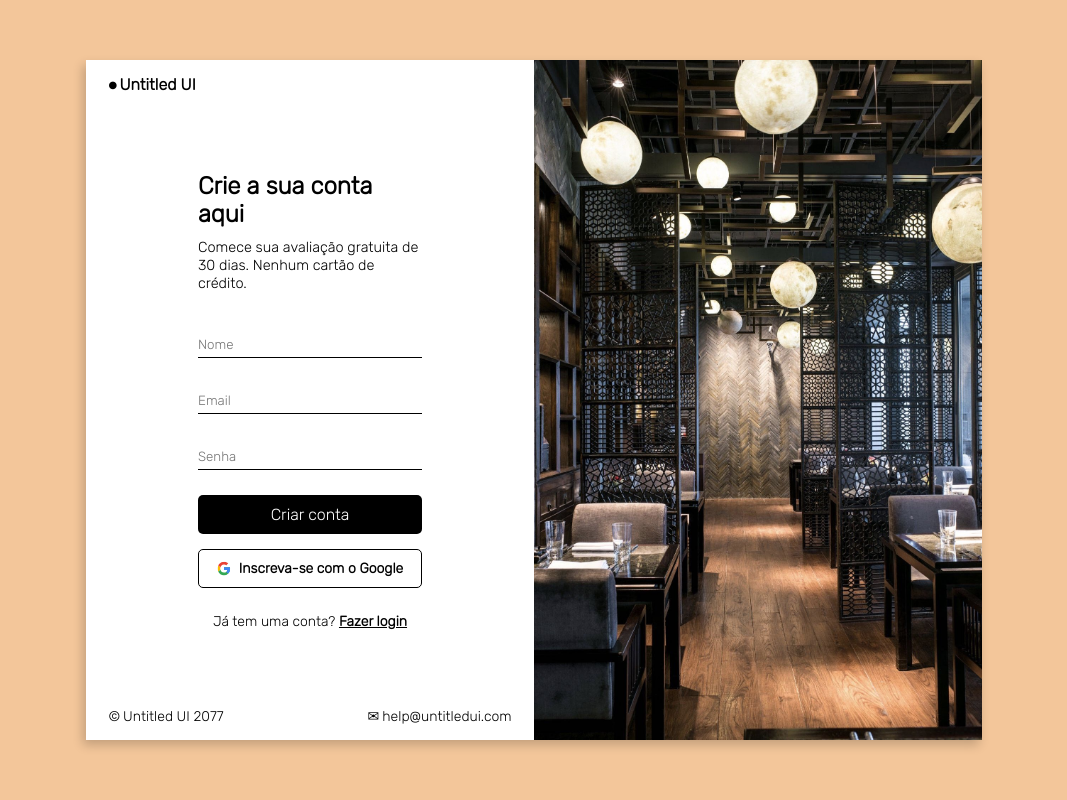
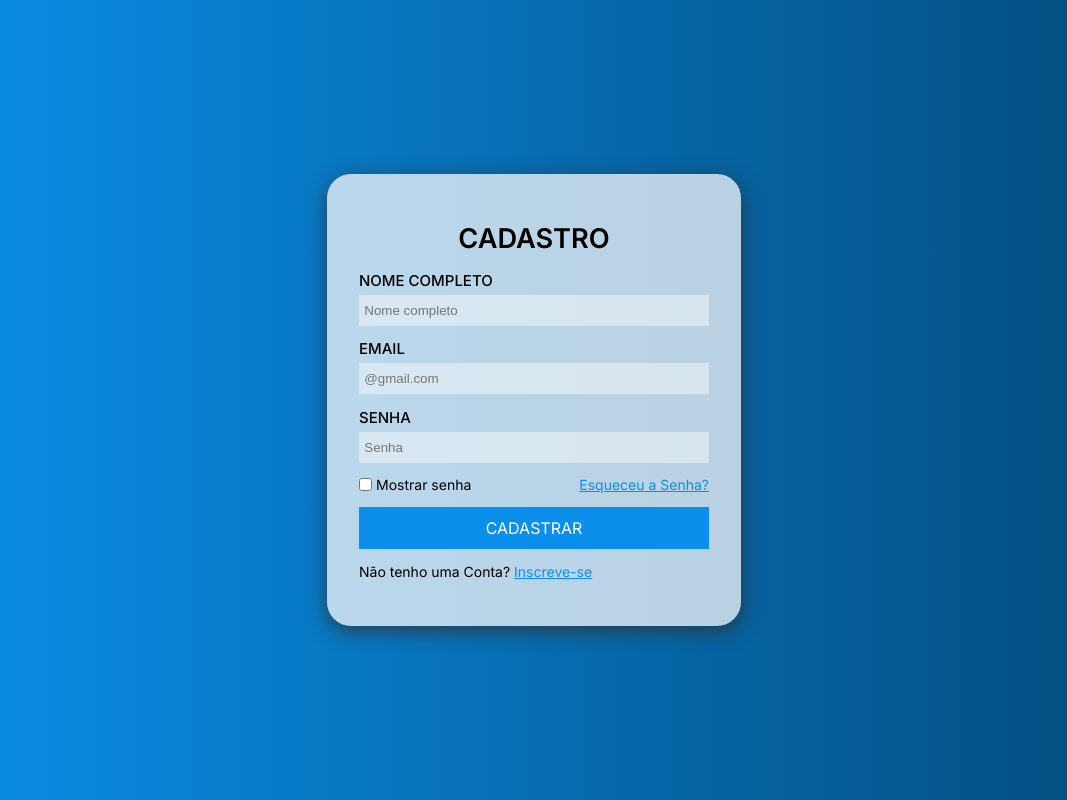
Before and after one commit to Aparecido-Silva/Crud-conta, a website: page src/pages/cadastro/index.html in a window 1280 px wide. Shown: the whole page, without its empty margins (106-1173 px from the left). Drawn offline with Linux system fonts and the light colour scheme.

Commit message:
iniciando o front-end

```diff
--- /dev/null
+++ b/config/style/style.css
@@ -0,0 +1,13 @@
+@import url('https://fonts.googleapis.com/css2?family=Inter:wght@400;500;600&display=swap');
+
+
+:root {
+    --azul-back: linear-gradient(90deg, rgb(10, 144, 234), rgb(3, 74, 122));
+    --white-1: rgba(255, 253, 253, 0.722);
+    --box-shadow: 0 5px 20px rgba(48, 48, 48, 0.795);
+    --back-input: rgba(249, 248, 248, 0.47);
+    --blue-1: rgb(10, 144, 234);
+    --blue-hover: rgb(8, 132, 215);
+    --white-2: #fff;
+    --fonte: 'Inter', sans-serif;;
+}
--- a/src/pages/cadastro/index.html
+++ b/src/pages/cadastro/index.html
@@ -4,43 +4,32 @@
     <meta charset="UTF-8">
     <meta http-equiv="X-UA-Compatible" content="IE=edge">
     <meta name="viewport" content="width=device-width, initial-scale=1.0">
-    <link rel="stylesheet" href="style.css">
+    <link rel="stylesheet" href="./style.css/style.css">
     <title>Faça seu cadastro</title>
 </head>
 <body>
     <main>
-        <section class="section-conteudo">
-            <section class="left-conteudo">
-                <div class="left-logo"><p>Untitled UI</p></div>
-                <div class="div-form-login">
-                    <div class="div-form">
-                        <h1>Crie a sua conta aqui</h1>
-                        <p>Comece sua avaliação gratuita de 30 dias. Nenhum cartão de crédito.</p>
-                        <form action="/cadastro" method="post" class="left-form">
-                            <input type="text" name="nome" id="nome" placeholder="Nome" required>
-                            <input type="email" name="email" id="email" placeholder="Email" required>
-                            <input type="password" name="senha" id="senha" placeholder="Senha" required>
-                            <input type="submit" value="Criar conta" class="btn-create" id="button-create">
-                        </form>
-                        <div class="div-login">
-                            <a href="#" class="btn-google">
-                                <img class="logo-google" src="./google.svg" alt="Logo do google"><p>Inscreva-se com o Google</p>
-                            </a>
-                            <p>Já tem uma conta?<strong> <a href="/" target="_blank" >Fazer login</a></strong></p>
-                        </div>
-                    </div>
-                </div>
-                <div class="div-credencias">
-                    <p>Untitled UI 2077</p>
-                    <a href="#">help@untitledui.com</a>
-                </div>
-            </section>
-
-            <section class="right-conteudo">
-                <img src="./restaurante2.jpg" alt="Foto de restaurente">
-            </section>
-        </section>
+        <form action="" method="post" class="form">
+            <h1 class="form__title">Cadastro</h1>
+            <label for="nome" class="form__subtitle">Nome completo</label>
+            <input type="text" placeholder="Nome completo" id="nome" name="nome" class="form__input">
+            <label for="email" class="form__subtitle">Email</label>
+            <input type="email" placeholder="@gmail.com" id="email" name="email" class="form__input">
+            <label for="senha" class="form__subtitle">Senha</label>
+            <input type="password" placeholder="Senha" id="senha" name="senha" class="form__input">
+            <fieldset class="form__senha">
+                <span class="senha--checkbox">
+                    <input type="checkbox" id="mostrar" class="senha__mostrar">
+                    <label for="mostrar">Mostrar senha</label>
+                </span>
+                <a href="#" class="senha__link">Esqueceu a Senha?</a>
+            </fieldset>
+            <input type="submit" value="Cadastrar" class="form__button">
+            <span class="form__conta">
+                Não tenho uma Conta?
+                <a href="#" class="conta__link">Inscreve-se</a>
+            </span>
+        </form>
     </main>
-    <script src="/index.js"></script>
 </body>
 </html>
--- a/src/pages/cadastro/style.css
+++ /dev/null
@@ -1,191 +0,0 @@
-@import url('https://fonts.googleapis.com/css2?family=Inconsolata&family=Rubik:wght@300&display=swap');
-
-/*font-family: 'Inconsolata', monospace;
-font-family: 'Rubik', sans-serif;*/
-
-:root{
-    --cor-preta:black;
-    --cor-branca:white;
-    --cor-background: #f3c69a;
-}
-
-*{
-    margin: 0;
-    padding: 0;
-    box-sizing: border-box;
-}
-
-body{
-    background: var(--cor-background);
-}
-
-main{
-    display: flex;
-    justify-content: center;
-    align-items: center;
-    width: 100vw;
-    height: 100vh;
-}
-
-.section-conteudo{
-    display: flex;
-    box-shadow: -3px 5px 10px rgb(0, 0, 0, .2);
-}
-
-.left-conteudo{
-    width: 35vw;
-    height: 85vh;
-    display: flex;
-    flex-direction: column;
-    justify-content: center;
-    align-items: center;
-    padding: 15px 0;
-    box-sizing: border-box;
-    background: var(--cor-branca);
-}
-
-.left-logo{
-    display: flex;
-    justify-content: left;
-    width: 90%;
-    font-weight: bold;
-    font-size: 16px;
-    font-family: 'Rubik', sans-serif;
-}
-
-.left-logo p::before{
-    content: "⦁";
-    margin-right: 3px;
-}
-
-.div-form-login{
-    display: flex;
-    flex-direction: column;
-    justify-content: center;
-    width: 50%;
-    height: 90vh;
-}
-
-.div-form > h1{
-    font-size: 1.5em;
-    font-family: 'Rubik', sans-serif;
-}
-
-.div-form > p{
-    margin-top: 10px;
-    font-size: 14.5px;
-    font-family: 'Rubik', sans-serif;
-}
-
-.left-form{
-    display: flex;
-    flex-direction: column;
-    gap: 10px;
-    margin-top: 20px;
-}
-
-.left-form input:not(.btn-create){
-    width: 100%;
-    border: none;
-    border-bottom: 1px solid var(--cor-preta);
-    padding: 5px 0;
-    outline: none;
-    margin-top: 20px;
-    font-family: 'Rubik', sans-serif;
-}
-
-.btn-create{
-    padding: 10px 5px;
-    border-radius: 5px;
-    border: none;
-    background: var(--cor-preta);
-    color: var(--cor-branca);
-    margin-top: 15px;
-    font-size: 16px;
-    cursor: pointer;
-    font-family: 'Rubik', sans-serif;
-}
-
-.div-login{
-    display: flex;
-    flex-direction: column;
-    justify-content: center;
-    align-items: center;
-    text-align: center;
-    font-family: 'Rubik', sans-serif;
-    font-size: 14px;
-}
-
-.div-login > a{
-    display: flex;
-    justify-content: center;
-    align-items: center;
-    gap: 8px;
-}
-
-.div-login > a p{
-    font-weight: 600;
-    margin: 0;
-}
-
-.logo-google{
-    width: 1.1vw;
-}
-
-.div-login .btn-google{
-    width: 100%;
-    margin-top: 15px;
-    text-decoration: none;
-    color: var(--cor-preta);
-    padding: 10px 5px;
-    border: 1px solid var(--cor-preta);
-    border-radius: 5px;
-    font-size: 14px;
-    font-family: 'Rubik', sans-serif;
-}
-
-.div-login > p{
-    margin-top: 25px;
-}
-
-.div-login > p a{
-    text-decoration: none;
-    color: var(--cor-preta);
-    text-decoration: underline;
-}
-
-.div-credencias{
-    width: 90%;
-    display: flex;
-    justify-content: space-between;
-    font-family: 'Rubik', sans-serif;
-    font-size: 14px;
-}
-
-.div-credencias p::before{
-    content: "©";
-    margin-right: 3px;
-}
-
-.div-credencias a{
-    text-decoration: none;
-    color: var(--cor-preta);
-}
-
-.div-credencias a::before{
-    content: "✉";
-    margin-right: 3px;
-}
-
-.right-conteudo{
-    width: 35vw;
-    height: 85vh;
-    overflow: hidden;
-}
-
-.right-conteudo img{
-    width: 100%;
-    height: 100%;
-    object-fit: cover;
-
-}
--- /dev/null
+++ b/src/pages/cadastro/style.css/style.css
@@ -0,0 +1,107 @@
+@import url('/config/style/style.css');
+
+*, body {
+    margin: 0;
+    padding: 0;
+    box-sizing: border-box;
+}
+
+body {
+    background: var(--azul-back);
+    font-family: var(--fonte);
+}
+
+html {
+    height: 100vh;
+    width: 100vw;
+    display: grid;
+    justify-content: center;
+    align-items: center;
+}
+
+main {
+    background: var(--white-1);
+    padding: 3em 2em 2em;
+    border-radius: 1.5em;
+    box-shadow: var(--box-shadow);
+}
+
+.form {
+    display: flex;
+    flex-direction: column;
+    justify-content: center;
+    align-items: center;
+    width: 50vw;
+    max-width: 350px;
+}
+
+.form__subtitle {
+    position: relative;
+    margin-right: auto;
+}
+
+.form__input {
+    width: 100%;
+    padding: 0.6em .4em;
+    outline: none;
+    margin-bottom: 1em;
+    border: none;
+    background: var(--back-input);
+}
+
+.form__title {
+    text-transform: uppercase;
+    margin-bottom: .5em;
+    font-size: 1.7em;
+    margin-bottom: .6em;
+}
+
+.form__subtitle {
+    margin-bottom: 5px;
+    text-transform: uppercase;
+    font-weight: 500;
+    font-size: 15px;
+}
+
+.form__button {
+    width: 100%;
+    padding: .7em 0;
+    text-transform: uppercase;
+    cursor: pointer;
+    background: var(--blue-1);
+    border: none;
+    color: var(--white-2);
+    transition: all .2s;
+    font-size: 1em;
+    font-family: var(--fonte);
+}
+
+.form__button:hover {
+    background: var(--blue-hover);
+}
+
+.form__senha {
+    width: 100%;
+    border: none;
+    display: flex;
+    align-items: center;
+    justify-content: space-between;
+    padding: 0 0 1em;
+    font-size: 14px;
+}
+
+.form__conta {
+    width: 100%;
+    padding: 1em 0;
+    font-size: 14px;
+}
+
+.senha--checkbox {
+    display: flex;
+    align-items: center;
+    gap: 4px;
+}
+
+.senha__link, .conta__link {
+    color: var(--blue-1);
+}
--- a/src/pages/login/node.js
+++ /dev/null
@@ -1,5 +0,0 @@
-const btn = document.querySelector('#btn-google');
-
-btn.addEventListener("click", function (req, res) {
-    res.redirect("/cadastrar")
-})
--- a/src/pages/login/style.css
+++ /dev/null
@@ -1,212 +0,0 @@
-@import url('https://fonts.googleapis.com/css2?family=Inconsolata&family=Rubik:wght@300&display=swap');
-
-/*font-family: 'Inconsolata', monospace;
-font-family: 'Rubik', sans-serif;*/
-
-:root{
-    --cor-preta:black;
-    --cor-branca:white;
-    --cor-background: #f3c69a;
-}
-
-*{
-    margin: 0;
-    padding: 0;
-    box-sizing: border-box;
-}
-
-body{
-    background: var(--cor-background);
-}
-
-main{
-    display: flex;
-    justify-content: center;
-    align-items: center;
-    width: 100vw;
-    height: 100vh;
-}
-
-.section-conteudo{
-    display: flex;
-    box-shadow: -3px 5px 10px rgb(0, 0, 0, .2);
-}
-
-.left-conteudo{
-    width: 35vw;
-    height: 85vh;
-    display: flex;
-    flex-direction: column;
-    justify-content: center;
-    align-items: center;
-    padding: 15px 0;
-    box-sizing: border-box;
-    background: var(--cor-branca);
-}
-
-.left-logo{
-    display: flex;
-    justify-content: left;
-    width: 90%;
-    font-weight: bold;
-    font-size: 18px;
-    font-family: 'Rubik', sans-serif;
-}
-
-.left-logo p::before{
-    content: "⦁";
-    margin-right: 3px;
-}
-
-.div-form-login{
-    display: flex;
-    flex-direction: column;
-    justify-content: center;
-    width: 50%;
-    height: 90vh;
-}
-
-.div-form > h1{
-    font-size: 1.5em;
-    font-family: 'Rubik', sans-serif;
-}
-
-.div-form > p{
-    margin-top: 10px;
-    font-size: 14.5px;
-    font-family: 'Rubik', sans-serif;
-}
-
-.form-forgot{
-    border: none;
-    text-align: right;
-    font-size: 13px;
-    font-family: 'Rubik', sans-serif;
-    margin-top: 3px;
-}
-
-.form-forgot a{
-    text-decoration: none;
-    color: var(--cor-preta);
-}
-
-.form-forgot a:hover{
-    text-decoration: underline;
-}
-
-.left-form{
-    display: flex;
-    flex-direction: column;
-    gap: 10px;
-    margin-top: 20px;
-}
-
-.left-form input:not(.btn-create){
-    width: 100%;
-    border: none;
-    border-bottom: 1px solid var(--cor-preta);
-    padding: 5px 0;
-    outline: none;
-    margin-top: 20px;
-    font-family: 'Rubik', sans-serif;
-}
-
-.btn-create{
-    margin-top: 3px;
-    padding: 10px 5px;
-    border-radius: 5px;
-    border: none;
-    background: var(--cor-preta);
-    color: var(--cor-branca);
-    font-size: 16px;
-    cursor: pointer;
-    font-family: 'Rubik', sans-serif;
-}
-
-.div-login{
-    display: flex;
-    flex-direction: column;
-    justify-content: center;
-    align-items: center;
-    text-align: center;
-    font-family: 'Rubik', sans-serif;
-    font-size: 14px;
-}
-
-.div-login > a{
-    display: flex;
-    justify-content: center;
-    align-items: center;
-    gap: 8px;
-}
-
-.div-login > a p{
-    font-weight: 600;
-    margin: 0;
-}
-
-.logo-google{
-    width: 1.1vw;
-}
-
-.div-login .btn-google{
-    width: 100%;
-    margin-top: 15px;
-    text-decoration: none;
-    color: var(--cor-preta);
-    padding: 10px 5px;
-    border: 1px solid var(--cor-preta);
-    border-radius: 5px;
-    font-size: 14px;
-    font-family: 'Rubik', sans-serif;
-}
-
-.div-login > p{
-    margin-top: 25px;
-}
-
-.div-login > p a{
-    text-decoration: none;
-    color: var(--cor-preta);
-    text-decoration: underline;
-}
-
-.div-credencias{
-    width: 90%;
-    display: flex;
-    justify-content: space-between;
-    font-family: 'Rubik', sans-serif;
-    font-size: 14px;
-}
-
-.div-credencias p::before{
-    content: "©";
-    margin-right: 3px;
-}
-
-.div-credencias a{
-    text-decoration: none;
-    color: var(--cor-preta);
-}
-
-.div-credencias a::before{
-    content: "✉";
-    margin-right: 3px;
-}
-
-.right-conteudo{
-    width: 35vw;
-    height: 85vh;
-    overflow: hidden;
-}
-
-.right-conteudo img{
-    width: 100%;
-    height: 100%;
-    object-fit: cover;
-
-}
-
-.alert{
-    display: none;
-}
```
Also changed, not shown: main.js (+40 -6 lines), src/pages/login/index.html (deleted, +0 -53 lines), src/pages/cadastro/google.svg (deleted), src/pages/cadastro/restaurante2.jpg (deleted), src/pages/login/google.svg (deleted), src/pages/login/restaurante2.jpg (deleted).
